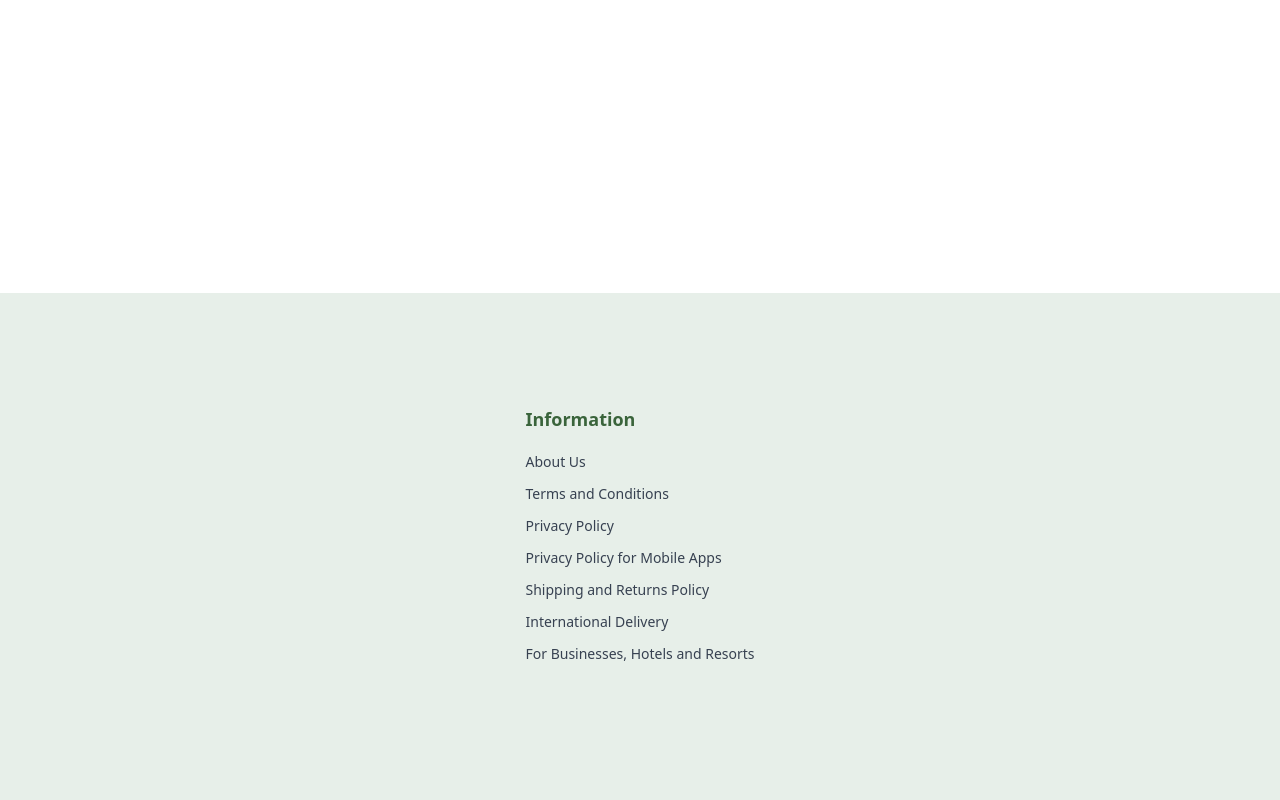
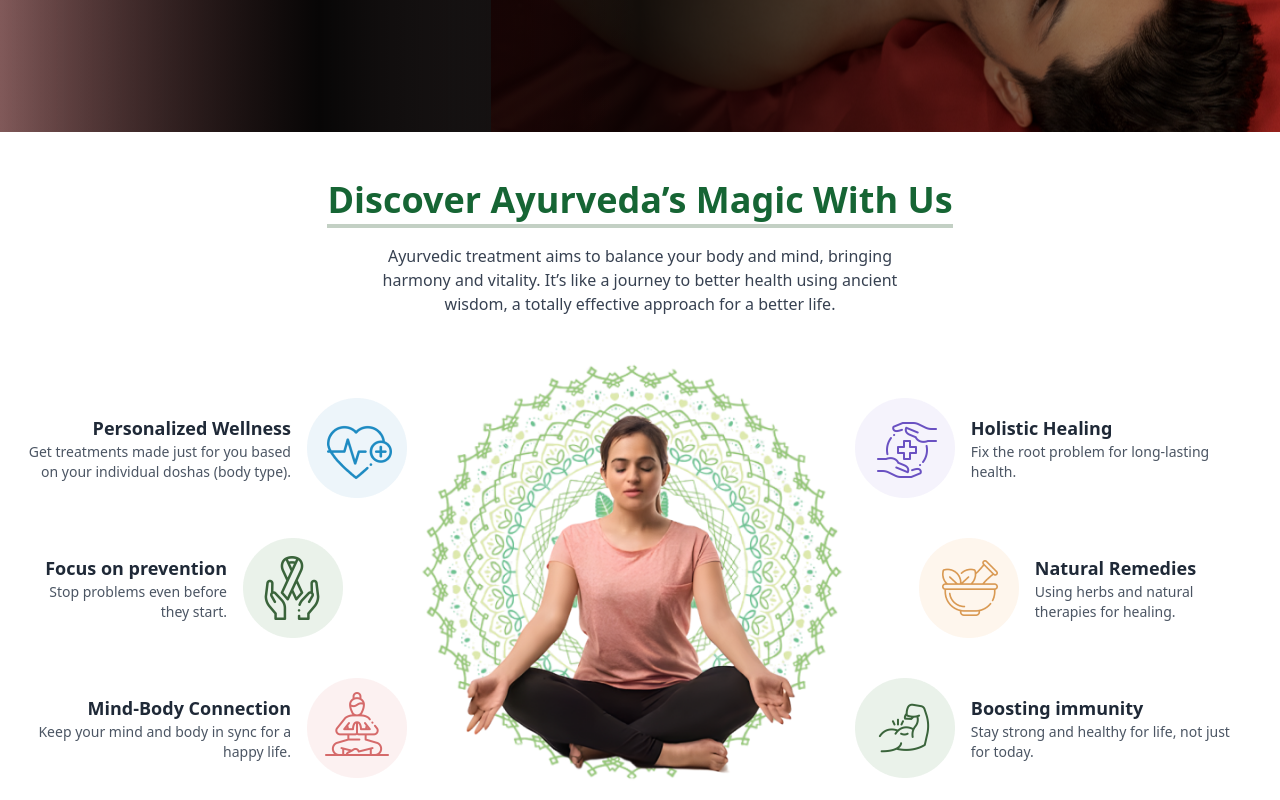
Before and after one commit to Khandaker20201125010/Amrutam-Pharmaceuticals, a React (Vite) app: page / in a window 1280 px wide. Shown: the part 600-1400 px from the top of the page. Built offline with nearby package versions, Linux system fonts and the light colour scheme.

Commit message:
AyurvedasMagic added again

```diff
--- /dev/null
+++ b/src/Components/AyurvedasMagic/AyurvedasMagic.jsx
@@ -0,0 +1,127 @@
+import a1 from "../../assets/images/a1.png";
+import a2 from "../../assets/images/a2.png";
+import a3 from "../../assets/images/a3.png";
+import mid from "../../assets/images/mid.png";
+import a4 from "../../assets/images/a4.png";
+import a5 from "../../assets/images/a5.png";
+import a6 from "../../assets/images/a6.png";
+
+const AyurvedasMagic = () => {
+  return (
+    <div className="bg-white py-12 px-6">
+      <h2 className="text-center md:text-4xl text-2xl font-extrabold text-green-800 mb-6">
+        <span className="md:border-b-4 border-[#C3D0C4]"> Discover Ayurveda’s Magic With Us</span>
+      </h2>
+      <p className="text-center text-gray-700 text-md md:w-[560px] mx-auto mb-10">
+        Ayurvedic treatment aims to balance your body and mind, bringing harmony
+        and vitality. It’s like a journey to better health using ancient wisdom,
+        a totally effective approach for a better life.
+      </p>
+
+      {/* Middle Image for Small Devices */}
+      <div className="block lg:hidden w-full mb-10">
+        <img src={mid} alt="Meditation" className="mx-auto" />
+      </div>
+
+      {/* Grid Layout for Small Devices */}
+      <div className="grid grid-cols-2 max-sm:grid-cols-2 gap-6 lg:hidden">
+        {/* Feature 1 */}
+        <div className="flex flex-col items-center text-center">
+          <img src={a1} alt="Personalized Wellness" className="mb-4" />
+          <h4 className="text-lg font-semibold text-gray-800">Personalized Wellness</h4>
+          <p className="text-sm text-gray-600">Get treatments made just for you based on your individual doshas (body type).</p>
+        </div>
+        {/* Feature 2 */}
+        <div className="flex flex-col items-center text-center">
+          <img src={a2} alt="Focus on prevention" className="mb-4" />
+          <h4 className="text-lg font-semibold text-gray-800">Focus on prevention</h4>
+          <p className="text-sm text-gray-600">Stop problems even before they start.</p>
+        </div>
+        {/* Feature 3 */}
+        <div className="flex flex-col items-center text-center">
+          <img src={a3} alt="Mind-Body Connection" className="mb-4" />
+          <h4 className="text-lg font-semibold text-gray-800">Mind-Body Connection</h4>
+          <p className="text-sm text-gray-600">Keep your mind and body in sync for a happy life.</p>
+        </div>
+        {/* Feature 4 */}
+        <div className="flex flex-col items-center text-center">
+          <img src={a4} alt="Holistic Healing" className="mb-4" />
+          <h4 className="text-lg font-semibold text-gray-800">Holistic Healing</h4>
+          <p className="text-sm text-gray-600">Fix the root problem for long-lasting health.</p>
+        </div>
+        {/* Feature 5 */}
+        <div className="flex flex-col items-center text-center">
+          <img src={a5} alt="Natural Remedies" className="mb-4" />
+          <h4 className="text-lg font-semibold text-gray-800">Natural Remedies</h4>
+          <p className="text-sm text-gray-600">Using herbs and natural therapies for healing.</p>
+        </div>
+        {/* Feature 6 */}
+        <div className="flex flex-col items-center text-center">
+          <img src={a6} alt="Boosting immunity" className="mb-4" />
+          <h4 className="text-lg font-semibold text-gray-800">Boosting immunity</h4>
+          <p className="text-sm text-gray-600">Stay strong and healthy for life, not just for today.</p>
+        </div>
+      </div>
+
+      {/* Original Layout for Larger Devices */}
+      <div className="hidden lg:flex flex-col lg:flex-row justify-center items-center space-y-10 lg:space-y-0">
+        {/* Left Column */}
+        <div className="flex flex-col items-center lg:items-end space-y-10 lg:space-y-10">
+          <div className="flex items-center max-w-sm">
+            <div className="text-right">
+              <h4 className="text-lg font-semibold text-gray-800">Personalized Wellness</h4>
+              <p className="text-sm text-gray-600">Get treatments made just for you based on your individual doshas (body type).</p>
+            </div>
+            <img src={a1} alt="Personalized Wellness" className="ml-4" />
+          </div>
+          <div className="flex items-center max-w-sm lg:mr-16">
+            <div className="text-right">
+              <h4 className="text-lg font-semibold text-gray-800">Focus on prevention</h4>
+              <p className="text-sm text-gray-600">Stop problems even before they start.</p>
+            </div>
+            <img src={a2} alt="Focus on prevention" className="ml-4" />
+          </div>
+          <div className="flex items-center max-w-sm">
+            <div className="text-right">
+              <h4 className="text-lg font-semibold text-gray-800">Mind-Body Connection</h4>
+              <p className="text-sm text-gray-600">Keep your mind and body in sync for a happy life.</p>
+            </div>
+            <img src={a3} alt="Mind-Body Connection" className="ml-4" />
+          </div>
+        </div>
+
+        {/* Middle Image */}
+        <div className="hidden lg:block w-[500px] h-auto">
+          <img src={mid} alt="Meditation" className="mx-auto" />
+        </div>
+
+        {/* Right Column */}
+        <div className="flex flex-col items-center lg:items-start space-y-10 lg:space-y-10">
+          <div className="flex items-center max-w-sm">
+            <img src={a4} alt="Holistic Healing" className="mr-4" />
+            <div>
+              <h4 className="text-lg font-semibold text-gray-800">Holistic Healing</h4>
+              <p className="text-sm text-gray-600">Fix the root problem for long-lasting health.</p>
+            </div>
+          </div>
+          <div className="flex items-center max-w-sm lg:ml-16">
+            <img src={a5} alt="Natural Remedies" className="mr-4" />
+            <div>
+              <h4 className="text-lg font-semibold text-gray-800">Natural Remedies</h4>
+              <p className="text-sm text-gray-600">Using herbs and natural therapies for healing.</p>
+            </div>
+          </div>
+          <div className="flex items-center max-w-sm">
+            <img src={a6} alt="Boosting immunity" className="mr-4" />
+            <div>
+              <h4 className="text-lg font-semibold text-gray-800">Boosting immunity</h4>
+              <p className="text-sm text-gray-600">Stay strong and healthy for life, not just for today.</p>
+            </div>
+          </div>
+        </div>
+      </div>
+    </div>
+  );
+};
+
+export default AyurvedasMagic;
--- a/src/main.jsx
+++ b/src/main.jsx
@@ -3,6 +3,7 @@ import { createRoot } from "react-dom/client";
 import "./index.css";
 import { createBrowserRouter, RouterProvider } from "react-router-dom";
 import Main from "./Layouts/Main";
+import Home from "./Routes/Home";
 const router = createBrowserRouter([
   {
     path: "/",
@@ -10,7 +11,7 @@ const router = createBrowserRouter([
     children: [
       {
         path: '/',
-        // element: <Home></Home>,
+        element: <Home></Home>,
 
       },
 
--- a/src/routes/Home.jsx
+++ b/src/routes/Home.jsx
@@ -1,15 +1,18 @@
+import AyurvedasMagic from "../Components/AyurvedasMagic/AyurvedasMagic";
+import Banner from "../Components/Banner/Banner";
+
 const Home = () => {
     return (
         <div>
-        {/* <Banner></Banner>
+        <Banner></Banner>
         <AyurvedasMagic></AyurvedasMagic>
-        <Conculations></Conculations>
+        {/* <Conculations></Conculations>
         <ConsulationBanner></ConsulationBanner>
         <AyurvedasAppoarch></AyurvedasAppoarch>
         <CustomerReview></CustomerReview>
         <Experts></Experts>
-        <HomeApp></HomeApp>
-   */}
+        <HomeApp></HomeApp> */}
+
       </div>
     );
 };
```
